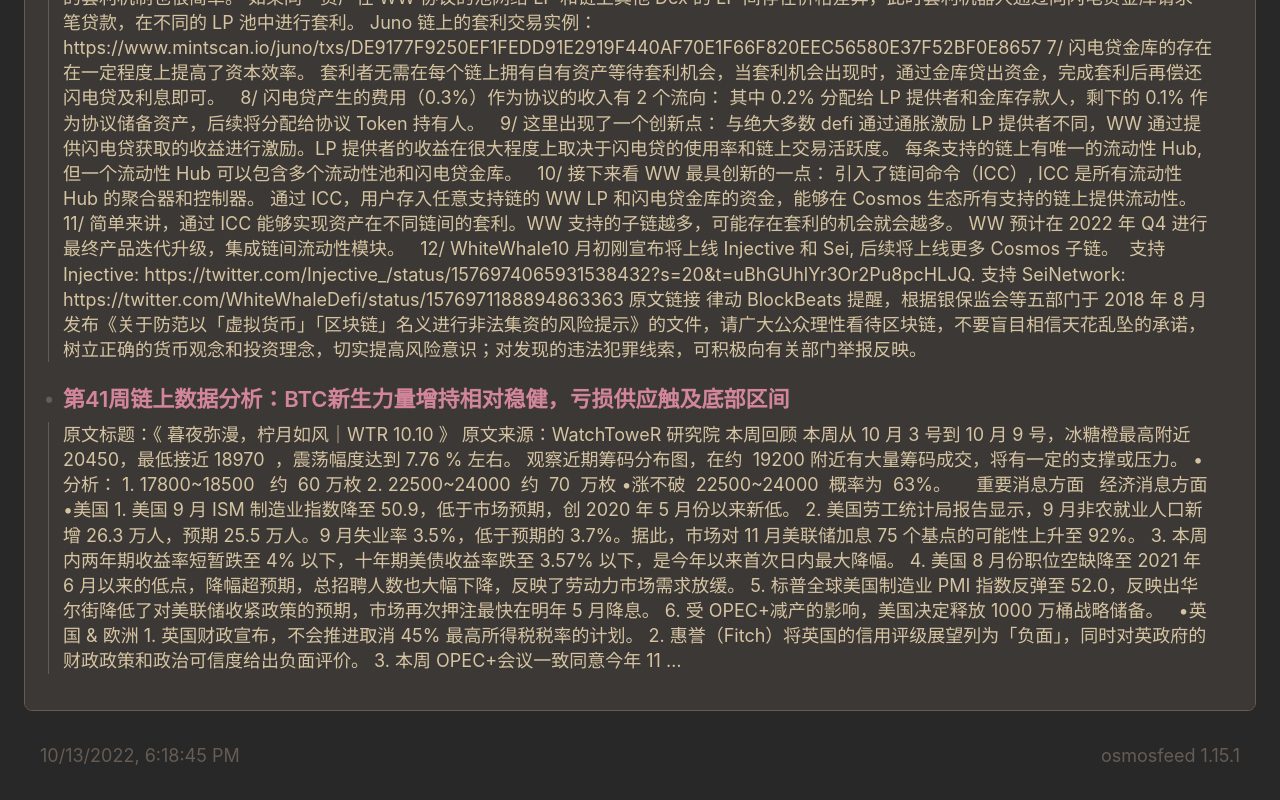
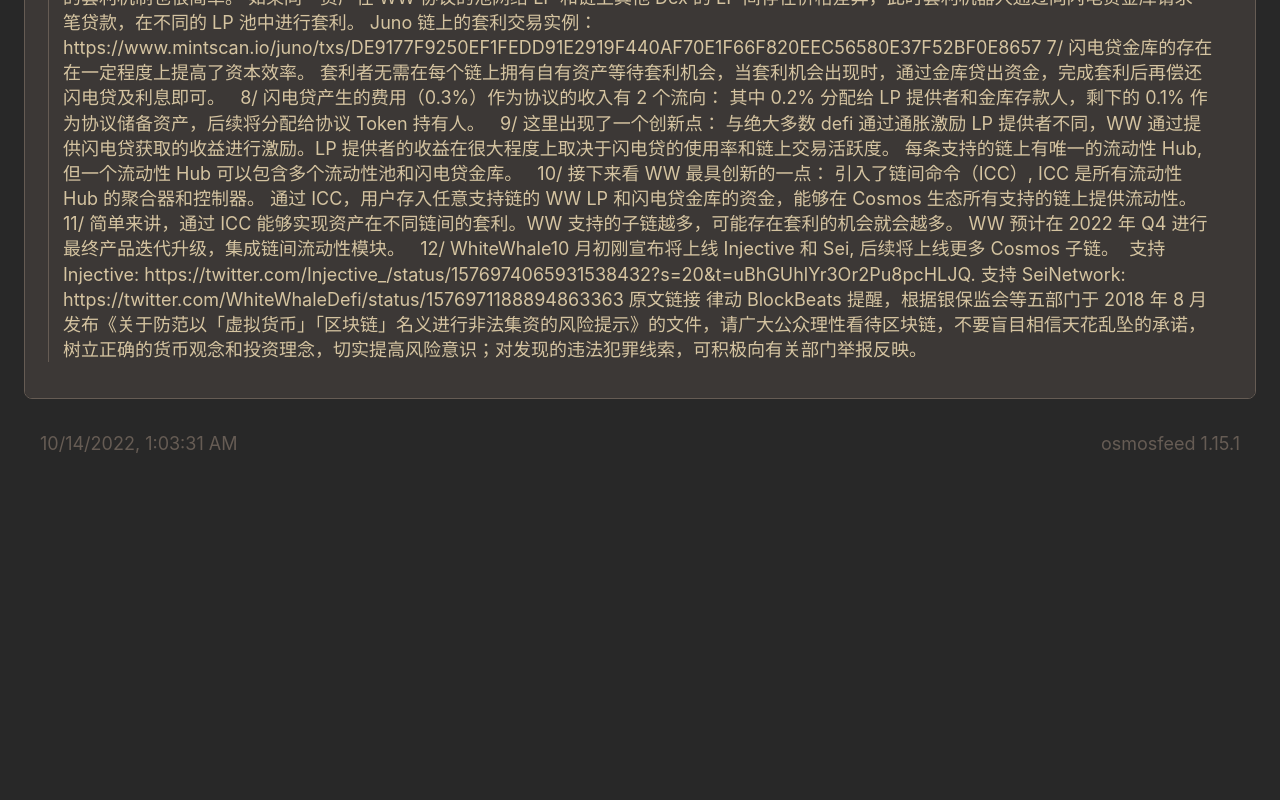
Before and after one commit to joyc/aws-news, a plain HTML site: page index.html in a window 1280 px wide. Shown: the part 3586-4386 px from the top of the page. After the commit the page ends 4075 px from the top, so only its background shows below. Drawn offline with Linux system fonts and the light colour scheme.

Commit message:
deploy: bf56e619d20068108c9156efdf0f10841502849c

```diff
--- a/index.html
+++ b/index.html
@@ -882,71 +882,6 @@
                         </a>
                       </details>
                     </article>
-                    <article>
-                      <details
-                        class="article-expander"
-                        data-action="toggle-native-accordion"
-                        data-accordion-key="https://www.theblockbeats.info/news/32096"
-                        open
-                      >
-                        <summary class="article-expander__title">第41周链上数据分析：BTC新生力量增持相对稳健，亏损供应触及底部区间</summary>
-                        <a class="article-summary-link article-summary-box-outer" href="https://www.theblockbeats.info/news/32096">
-                          <div class="article-summary-box-inner media-object">
-                            <span class="media-object__text">
-                              <span>原文标题：《
-
-暮夜弥漫，柠月如风｜WTR 10.10
-
-》
-
-
-原文来源：WatchToweR 研究院
-
-
-
-本周回顾
-
-
-本周从 10 月 3 号到 10 月 9 号，冰糖橙最高附近 20450，最低接近 18970  ，震荡幅度达到 7.76 % 左右。
-观察近期筹码分布图，在约  19200 附近有大量筹码成交，将有一定的支撑或压力。
-
-
-
-
-
-•分析：
-
-
-1. 17800~18500   约  60 万枚
-2. 22500~24000  约  70  万枚
-
-
-•涨不破  22500~24000  概率为  63%。
-
-
-
-重要消息方面
-
-经济消息方面
-
-
-•美国
-1. 美国 9 月 ISM 制造业指数降至 50.9，低于市场预期，创 2020 年 5 月份以来新低。
-2. 美国劳工统计局报告显示，9 月非农就业人口新增 26.3 万人，预期 25.5 万人。9 月失业率 3.5%，低于预期的 3.7%。据此，市场对 11 月美联储加息 75 个基点的可能性上升至 92%。
-3. 本周内两年期收益率短暂跌至 4% 以下，十年期美债收益率跌至 3.57% 以下，是今年以来首次日内最大降幅。
-4. 美国 8 月份职位空缺降至 2021 年 6 月以来的低点，降幅超预期，总招聘人数也大幅下降，反映了劳动力市场需求放缓。
-5. 标普全球美国制造业 PMI 指数反弹至 52.0，反映出华尔街降低了对美联储收紧政策的预期，市场再次押注最快在明年 5 月降息。
-6. 受 OPEC+减产的影响，美国决定释放 1000 万桶战略储备。
-
-•英国 &amp; 欧洲
-1. 英国财政宣布，不会推进取消 45% 最高所得税税率的计划。
-2. 惠誉（Fitch）将英国的信用评级展望列为「负面」，同时对英政府的财政政策和政治可信度给出负面评价。
-3. 本周 OPEC+会议一致同意今年 11 …</span>
-                            </span>
-                          </div>
-                        </a>
-                      </details>
-                    </article>
                 </section>
               </section>
             </li>
@@ -954,8 +889,8 @@
       </section>
 
     <footer>
-      <a class="footer-link" href="https://github.com/joyc/bc-news/actions/runs/3244710535">
-        <time id="build-timestamp" datetime="2022-10-13T18:18:45.179Z">2022-10-13T18:18:45.179Z</time>
+      <a class="footer-link" href="https://github.com/joyc/bc-news/actions/runs/3246728494">
+        <time id="build-timestamp" datetime="2022-10-14T01:03:31.147Z">2022-10-14T01:03:31.147Z</time>
       </a>
       <a class="footer-link" href="https://github.com/osmoscraft/osmosfeed">osmosfeed 1.15.1</a>
     </footer>
```
Also changed, not shown: cache.json (+0 -10 lines), 1 other file.
